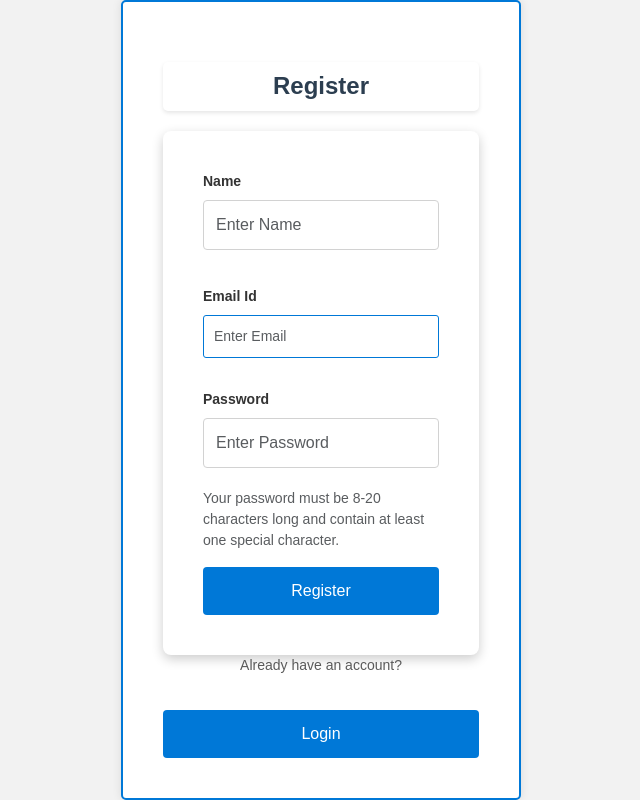
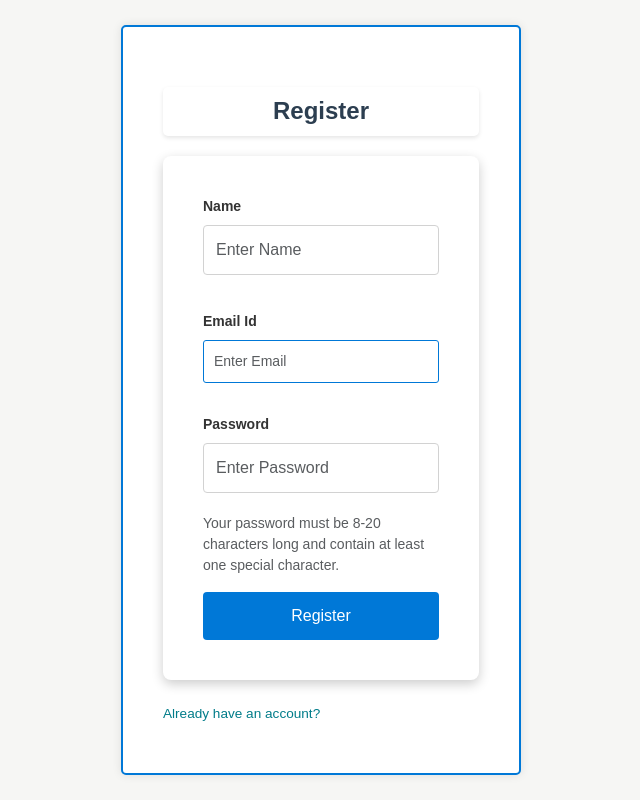
Before and after one commit to deadmoont/Police-Assistant-System, a React (Vite) app in the folder Client/: page / in a window 1280 px wide. Shown: the whole page, without its empty margins (319-959 px from the left). Built offline with nearby package versions, Linux system fonts and the light colour scheme.

Commit message:
Login Page

```diff
--- a/Client/src/components/CSS/Register.css
+++ b/Client/src/components/CSS/Register.css
@@ -1,38 +1,55 @@
 /* Body and overall page style */
 body {
+    /* margin: 0;
+    padding: 0;
+    font-family: Arial, sans-serif;
+    background-color: #f0f8ff; Light background */
+    font-family: 'Helvetica', sans-serif;
+    background-color: #f6f6f4;
     margin: 0;
     padding: 0;
-    font-family: Arial, sans-serif;
-    background-color: #f0f8ff; /* Light background */
 }
+
 
 /* Container for the registration form */
 .registration-container {
     display: flex;
     justify-content: center;
     align-items: center;
-    height: 100vh;
-    background-color: #f2f2f2; /* Subtle background */
+     height: 100vh;
+    /* background-color: #f2f2f2; Subtle background */
+    background-color: #f6f6f4;
 }
+
 
 /* Form box */
 .form-box {
-    background-color: white;
-    padding: 40px;
+    background-color: #fff;
+    padding: 2rem;
     width: 400px;
-    border-radius: 5px;
-    box-shadow: 0 0 10px rgba(0, 0, 0, 0.1);
-    border: 2px solid #0078d7; /* Blue border */
+    border-radius: 8px;
+    box-shadow: 0px 4px 10px rgba(0, 0, 0, 0.1);
+    width: 500px;
 }
 
+
+.logo img {
+    width: 50px;
+    margin-bottom: 20px;
+  }
+  h2 {
+    margin: 0;
+    font-size: 1.5rem;
+    font-weight: 600;
+  }
 /* Heading */
-h2 {
+/* h2 {
     text-align: center;
     color: #333;
     font-weight: bold;
     margin-bottom: 20px;
     font-size: 1.5rem;
-}
+} */
 
 /* Labels */
 .form-label {
@@ -55,18 +72,20 @@ h2 {
 /* Button */
 .btn {
     width: 100%;
-    padding: 12px;
-    background-color: #0078d7;
+    padding: 0.75rem;
+    background-color: #007c89;
     color: white;
     border: none;
-    font-size: 16px;
     cursor: pointer;
     border-radius: 4px;
-    transition: background-color 0.3s ease;
+
+
+    font-size: 1rem;
 }
 
 .btn:hover {
-    background-color: #005bb5;
+    /* background-color: #005bb5; */
+    background-color: #006a75;
 }
 
 /* Secondary button (login link) */
@@ -80,8 +99,7 @@ h2 {
 }
 
 .btn-secondary:hover {
-    background-color: #0078d7;
-    color: white;
+    background-color: #006a75;
 }
 
 p {
@@ -89,6 +107,16 @@ p {
     font-size: 14px;
 }
 
+.help-links {
+    margin-top: 1.5rem;
+  }
+
+  .help-links a {
+    display: block;
+    margin-bottom: 0.5rem;
+    font-size: 0.85rem;
+    color: #007c89;
+  }
 /* Footer (optional) */
 .footer {
     text-align: center;
--- a/Client/src/components/Navbar.jsx
+++ b/Client/src/components/Navbar.jsx
@@ -1,7 +1,7 @@
 import { FaUserCircle } from "react-icons/fa";
 import React from "react";
 import { Link } from "react-router-dom";
-import './CSS/homepage.css';
+import "./CSS/homepage.css";
 
 function Navbar({ handleProfileClick }) {
   return (
@@ -33,12 +33,18 @@ function Navbar({ handleProfileClick }) {
                   </a>
                 </li>
                 <li>
-                  <a href="#" className="nav-link px-2 text-white navbartext">
+                  <a
+                    href="/MemoApp"
+                    className="nav-link px-2 text-white navbartext"
+                  >
                     Queueing
                   </a>
                 </li>
                 <li>
-                  <a href="#" className="nav-link px-2 text-white navbartext">
+                  <a
+                    href="/FileRecord"
+                    className="nav-link px-2 text-white navbartext"
+                  >
                     Database
                   </a>
                 </li>
@@ -55,7 +61,6 @@ function Navbar({ handleProfileClick }) {
           <FaUserCircle size={40} />
         </div>
       </div>
-
     </header>
   );
 }
--- a/Client/src/components/Register.jsx
+++ b/Client/src/components/Register.jsx
@@ -1,15 +1,16 @@
-import { useState } from 'react';
+import { useState } from "react";
 import { Link } from "react-router-dom";
-import axios from 'axios';
-import { useNavigate } from 'react-router-dom';
+import axios from "axios";
+import { useNavigate } from "react-router-dom";
+
+import "./CSS/Register.css";
 import 'bootstrap/dist/css/bootstrap.min.css';
-import './CSS/Register.css';
 
 const Register = () => {
-    const [name, setName] = useState('');
-    const [email, setEmail] = useState('');
-    const [password, setPassword] = useState('');
-    const [favoritePet, setFavoritePet] = useState('');
+  const [name, setName] = useState("");
+  const [email, setEmail] = useState("");
+  const [password, setPassword] = useState("");
+  const [favoritePet, setFavoritePet] = useState("");
   const navigate = useNavigate();
 
   const handleSubmit = (event) => {
@@ -19,29 +20,38 @@ const Register = () => {
     const passwordRegex = /^(?=.*[!@#$%^&*])[A-Za-z\d!@#$%^&*]{8,}$/;
 
     if (!passwordRegex.test(password)) {
-            alert("Password must be at least 8 characters long and contain at least one special symbol.");
+      alert(
+        "Password must be at least 8 characters long and contain at least one special symbol."
+      );
       return;
     }
 
-        axios.post( 'http://localhost:3001/register', { name, email, password, favoritePet })  // Send favoritePet
-        .then(result => {
+    axios
+      .post("http://localhost:3001/register", {
+        name,
+        email,
+        password,
+        favoritePet,
+      }) // Send favoritePet
+      .then((result) => {
         console.log(result);
-            if(result.data === "Already registered"){
+        if (result.data === "Already registered") {
           alert("E-mail already registered! Please Login to proceed.");
-                navigate('/login');
-            }
-            else{
+          navigate("/login");
+        } else {
           alert("Registered successfully! Please Login to proceed.");
-                navigate('/login');
+          navigate("/login");
         }
       })
-        .catch(err => console.log(err));
-    }
+      .catch((err) => console.log(err));
+  };
 
   return (
     <div className="registration-container">
       <div className="form-box">
-                <h2><strong>Register</strong></h2>
+        <h2>
+          <strong>Register</strong>
+        </h2>
         <form onSubmit={handleSubmit}>
           <div className="mb-3 text-start">
             <label htmlFor="exampleInputName" className="form-label">
@@ -82,7 +92,8 @@ const Register = () => {
               required
             />
             <div id="passwordHelpBlock" className="form-text">
-                            Your password must be 8-20 characters long and contain at least one special character.
+              Your password must be 8-20 characters long and contain at least
+              one special character.
             </div>
           </div>
           {/* Uncomment this if you want to include favoritePet field */}
@@ -101,14 +112,20 @@ const Register = () => {
                         />
                     </div>
                     */}
-                    <button type="submit" className="btn">Register</button>
+          <button type="submit" className="btn">
+            Register
+          </button>
         </form>
+   <div className="help-links">
+   <Link to="/login" >
+        Already have an account?
+        </Link>
+   </div>
 
-                <p>Already have an account?</p>
-                <Link to='/login' className="btn btn-secondary">Login</Link>
+
       </div>
     </div>
-    )
-}
+  );
+};
 
 export default Register;
```
Lines whose indentation alone changed are shown as unchanged.
